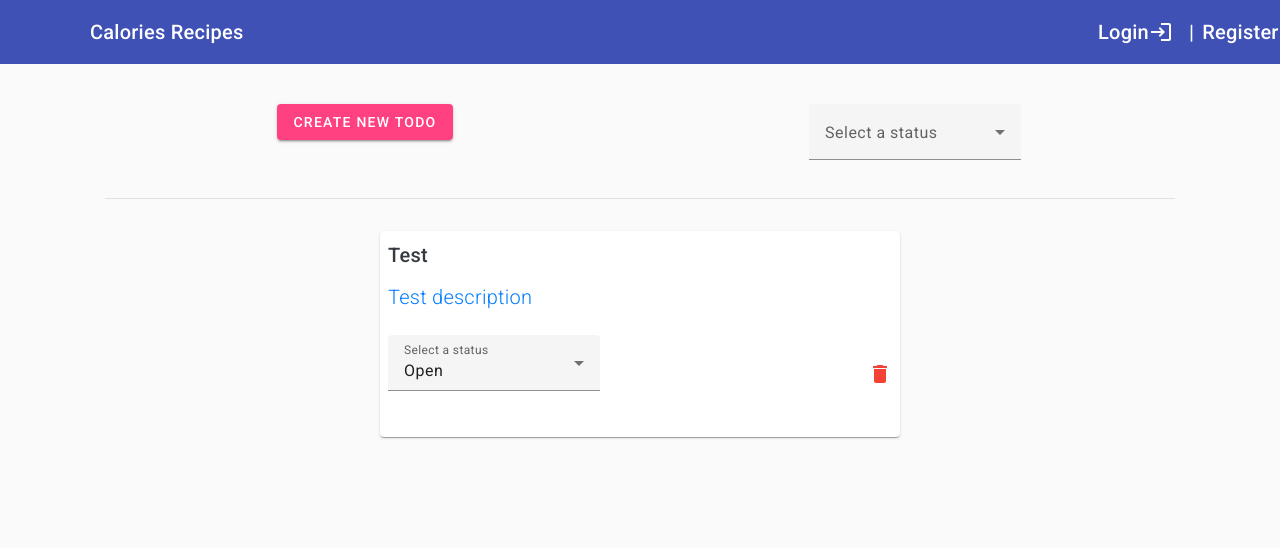
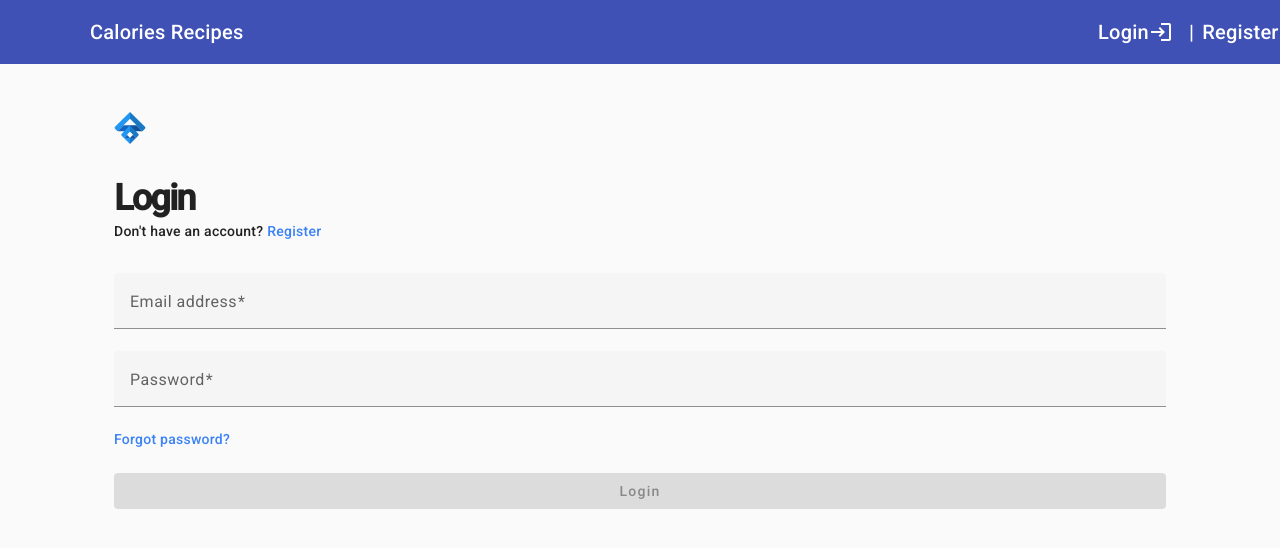
Before and after one commit to Alvarogranillo61/proyecto-graduacion-frontend, an Angular app: page / in a window 1280 px wide. Shown: the top 548 px of the page. Built offline with nearby package versions, Linux system fonts and the light colour scheme.

Commit message:
FUNCIONA

```diff
--- a/src/app/app-routing.module.ts
+++ b/src/app/app-routing.module.ts
@@ -11,8 +11,8 @@ import { FavoritesComponent } from './favorites/favorites.component';
 import { SidebarComponent } from './sidebar/sidebar.component';
 
 const routes: Routes = [
-  { path: '', component: HomeComponent },
-  { path: 'login', component: LoginComponent },
+  { path: 'home', component: HomeComponent },
+  { path: '', component: LoginComponent },
   { path: 'register', component: RegisterComponent },
   { path: 'recipes', component: RecipesComponent },
   { path: 'breakfast', component: BreakfastComponent },
--- a/src/app/breakfast/breakfast.component.html
+++ b/src/app/breakfast/breakfast.component.html
@@ -25,6 +25,16 @@
     <td mat-cell *matCellDef="let element">{{element.calories}}</td>
   </ng-container>
 
+  <!-- Favorite Column -->
+  <ng-container matColumnDef="favorite">
+    <th mat-header-cell *matHeaderCellDef>Favorite</th>
+    <td mat-cell *matCellDef="let element">
+      <button mat-icon-button color="warn" (click)="toggleFavorite(element.id)">
+        <mat-icon>{{ element.favorite ? 'star' : 'star_border' }}</mat-icon>
+      </button>
+    </td>
+  </ng-container>
+
   <tr mat-header-row *matHeaderRowDef="displayedColumns"></tr>
   <tr mat-row *matRowDef="let row; columns: displayedColumns;"></tr>
 </table>
--- a/src/app/breakfast/breakfast.component.ts
+++ b/src/app/breakfast/breakfast.component.ts
@@ -4,6 +4,7 @@ import { MatTableModule } from '@angular/material/table';
 import { MatButtonModule } from '@angular/material/button';
 import { MatFormFieldModule } from '@angular/material/form-field';
 import { MatInputModule } from '@angular/material/input';
+import { MatIconModule } from '@angular/material/icon'; // Importa MatIconModule
 import { FormsModule } from '@angular/forms';
 
 @Component({
@@ -11,10 +12,17 @@ import { FormsModule } from '@angular/forms';
   templateUrl: './breakfast.component.html',
   styleUrls: ['./breakfast.component.scss'],
   standalone: true,
-  imports: [MatTableModule, MatButtonModule, MatFormFieldModule, MatInputModule, FormsModule]
+  imports: [
+    MatTableModule,
+    MatButtonModule,
+    MatFormFieldModule,
+    MatInputModule,
+    MatIconModule, // Agrega MatIconModule a las importaciones
+    FormsModule
+  ]
 })
 export class BreakfastComponent {
-  displayedColumns: string[] = ['title', 'description', 'calories'];
+  displayedColumns: string[] = ['title', 'description', 'calories', 'favorite'];
   dataSource: any[] = [];
   calories: number | undefined;
 
@@ -31,4 +39,16 @@ export class BreakfastComponent {
       alert('Please enter a calorie value.');
     }
   }
+
+  toggleFavorite(recipeId: number): void {
+    const recipe = this.dataSource.find(r => r.id === recipeId);
+    if (recipe) {
+      const newFavStatus = recipe.favorite ? 0 : 1;
+      this.apiService.updateFav(recipeId, newFavStatus).subscribe((updatedRecipe: any) => {
+        recipe.favorite = newFavStatus;
+      }, error => {
+        console.error('Error updating favorite status', error);
+      });
+    }
+  }
 }
--- a/src/app/dinner/dinner.component.html
+++ b/src/app/dinner/dinner.component.html
@@ -25,6 +25,16 @@
     <td mat-cell *matCellDef="let element">{{element.calories}}</td>
   </ng-container>
 
+  <!-- Favorite Column -->
+  <ng-container matColumnDef="favorite">
+    <th mat-header-cell *matHeaderCellDef>Favorite</th>
+    <td mat-cell *matCellDef="let element">
+      <button mat-icon-button color="warn" (click)="toggleFavorite(element.id)">
+        <mat-icon>{{ element.favorite ? 'star' : 'star_border' }}</mat-icon>
+      </button>
+    </td>
+  </ng-container>
+
   <tr mat-header-row *matHeaderRowDef="displayedColumns"></tr>
   <tr mat-row *matRowDef="let row; columns: displayedColumns;"></tr>
 </table>
--- a/src/app/dinner/dinner.component.ts
+++ b/src/app/dinner/dinner.component.ts
@@ -4,6 +4,7 @@ import { MatTableModule } from '@angular/material/table';
 import { MatButtonModule } from '@angular/material/button';
 import { MatFormFieldModule } from '@angular/material/form-field';
 import { MatInputModule } from '@angular/material/input';
+import { MatIconModule } from '@angular/material/icon'; // Importa MatIconModule
 import { FormsModule } from '@angular/forms';
 
 @Component({
@@ -11,10 +12,17 @@ import { FormsModule } from '@angular/forms';
   templateUrl: './dinner.component.html',
   styleUrls: ['./dinner.component.scss'],
   standalone: true,
-  imports: [MatTableModule, MatButtonModule, MatFormFieldModule, MatInputModule, FormsModule]
+  imports: [
+    MatTableModule,
+    MatButtonModule,
+    MatFormFieldModule,
+    MatInputModule,
+    MatIconModule, // Agrega MatIconModule a las importaciones
+    FormsModule
+  ]
 })
 export class DinnerComponent {
-  displayedColumns: string[] = ['title', 'description', 'calories'];
+  displayedColumns: string[] = ['title', 'description', 'calories', 'favorite'];
   dataSource: any[] = [];
   calories: number | undefined;
 
@@ -31,4 +39,16 @@ export class DinnerComponent {
       alert('Please enter a calorie value.');
     }
   }
+
+  toggleFavorite(recipeId: number): void {
+    const recipe = this.dataSource.find(r => r.id === recipeId);
+    if (recipe) {
+      const newFavStatus = recipe.favorite ? 0 : 1;
+      this.apiService.updateFav(recipeId, newFavStatus).subscribe((updatedRecipe: any) => {
+        recipe.favorite = newFavStatus;
+      }, error => {
+        console.error('Error updating favorite status', error);
+      });
+    }
+  }
 }
--- a/src/app/home/home.component.html
+++ b/src/app/home/home.component.html
@@ -1,49 +1,43 @@
 <div class="container py-4">
   <div class="row text-center">
-    <div class="col-6">
-      <button mat-raised-button color="accent" (click)="openDialog()">CREATE NEW TODO</button>
-    </div>
-    <div class="col-6">
-      <mat-form-field>
-        <mat-label>Select a status</mat-label>
-        <mat-select (selectionChange)="filterChanged($event)">
-          <mat-option>All</mat-option>
-          <mat-option value="DONE">Completed</mat-option>
-          <mat-option value="IN_PROGRESS">In Progress</mat-option>
-          <mat-option value="OPEN">Open</mat-option>
-        </mat-select>
-      </mat-form-field>
+    <div class="col-12">
+      <h2>Create New Recipe</h2>
+      <form (ngSubmit)="createRecipe()" #recipeForm="ngForm" class="recipe-form">
+        <mat-form-field class="full-width">
+          <input matInput placeholder="Title" name="title" [(ngModel)]="newRecipe.title" required>
+        </mat-form-field>
+        <mat-form-field class="full-width">
+          <textarea matInput placeholder="Description" name="description" [(ngModel)]="newRecipe.description" required></textarea>
+        </mat-form-field>
+        <mat-form-field class="full-width">
+          <input matInput type="number" placeholder="Calories" name="calories" [(ngModel)]="newRecipe.calories" required>
+        </mat-form-field>
+        <mat-form-field class="full-width">
+          <mat-select placeholder="Meal" name="meal" [(ngModel)]="newRecipe.meal" required>
+            <mat-option value="ALM">Almuerzo</mat-option>
+            <mat-option value="CEN">Cena</mat-option>
+            <mat-option value="DES">Desayuno</mat-option>
+          </mat-select>
+        </mat-form-field>
+        <button mat-raised-button color="accent" type="submit" [disabled]="!recipeForm.form.valid">Create Recipe</button>
+      </form>
     </div>
   </div>
   <hr>
   <div class="row">
     <div class="col-6 offset-3">
-      <ng-container *ngFor="let t of filteredTodos; let i=index">
-        <mat-card class="my-3">
-          <mat-card-title class="p-2 text-dark">{{t.title}}</mat-card-title>
+      <ng-container *ngFor="let r of recipes">
+        <mat-card class="my-3 recipe-card">
+          <mat-card-title class="p-2 text-dark">{{r.title}}</mat-card-title>
           <mat-card-content class="p-2 text-primary d-flex flex-column">
             <div>
-              <p class="lead">{{t.description}}</p>
+              <p class="lead">{{r.description}}</p>
+              <p>Calories: {{r.calories}}</p>
+              <p>Meal: {{r.meal}}</p>
             </div>
-            <div class="d-flex align-items-center my-3">
-              <div>
-                <mat-form-field>
-                  <mat-label>Select a status</mat-label>
-                  <mat-select [(value)]="t.status" (selectionChange)="statusChanged($event, t.id, i)">
-                    <mat-option value="DONE">Completed</mat-option>
-                    <mat-option value="IN_PROGRESS">In Progress</mat-option>
-                    <mat-option value="OPEN">Open</mat-option>
-                  </mat-select>
-                </mat-form-field>
-              </div>
-              <span class="spacer"></span>
-              <mat-icon color="warn" style="cursor:pointer;" (click)="delete(t.id)">delete</mat-icon>
-            </div>
-
           </mat-card-content>
         </mat-card>
       </ng-container>
-
     </div>
   </div>
 </div>
--- a/src/app/home/home.component.scss
+++ b/src/app/home/home.component.scss
@@ -1,12 +1,21 @@
-.page-heading {
-  font-size: 3.5rem;
-  font-family: "! Jamiroquai !", sans-serif;
-  padding-top: 2rem;
-}
-.spacer {
-  flex: 1 1 auto;
+.container {
+  max-width: 800px;
+  margin: 0 auto;
 }
 
-.status-text {
-  font-size: .8rem;
+.recipe-form {
+  display: flex;
+  flex-direction: column;
+  gap: 16px;
+  margin-bottom: 32px;
 }
+
+.full-width {
+  width: 100%;
+}
+
+.recipe-card {
+  margin-bottom: 20px;
+  padding: 16px;
+  box-shadow: 0 4px 8px rgba(0, 0, 0, 0.1);
+}
--- a/src/app/home/home.component.ts
+++ b/src/app/home/home.component.ts
@@ -1,8 +1,5 @@
 import { Component, OnInit } from '@angular/core';
-import { MatDialog } from '@angular/material/dialog';
-import { MatSelectChange } from '@angular/material/select';
 import { ApiService } from '../services/api.service';
-import { RecipesComponent } from '../recipes/recipes.component';
 
 @Component({
   selector: 'app-home',
@@ -10,64 +7,43 @@ import { RecipesComponent } from '../recipes/recipes.component';
   styleUrls: ['./home.component.scss']
 })
 export class HomeComponent implements OnInit {
-  todos: any = [];
-  filteredTodos: any[] = [{ title: 'Test', description: 'Test description', status: 'OPEN' }];
+  recipes: any = [];
+  newRecipe = {
+    title: '',
+    description: '',
+    calories: 0,
+    meal: ''
+  };
 
-  constructor(private apiService: ApiService,
-              private dialog: MatDialog) {
+  constructor(private apiService: ApiService) {}
+
+  ngOnInit(): void {
+    // Si deseas obtener todas las recetas al iniciar, descomenta la siguiente línea
+    // this.loadAllRecipes();
   }
 
-  ngOnInit(): void {
-    /* this.apiService.getAllTodos().subscribe((todos) => {
-       this.todos = todos;
-       this.filteredTodos = this.todos;
-     })*/
-  }
+  // Método opcional para cargar todas las recetas al iniciar
+  /*loadAllRecipes(): void {
+    this.apiService.getAllRecipes().subscribe((recipes) => {
+      this.recipes = recipes;
+    });
+  }*/
 
-  filterChanged(ev: MatSelectChange): void {
-    const value = ev.value;
-    this.filteredTodos = this.todos;
-    if (value) {
-      this.filteredTodos = this.filteredTodos.filter(t => t.status === value);
-      console.log(this.filteredTodos);
-    } else {
-      this.filteredTodos = this.todos;
-    }
-  }
-
-  openDialog(): void {
-    const dialogRef = this.dialog.open(RecipesComponent, {
-      width: '500px',
-      hasBackdrop: true,
-      role: 'dialog',
-      height: '500px'
-    });
-
-    dialogRef.afterClosed().subscribe(data => {
-      /*this.apiService.createTodo(data.title, data.description).subscribe((result: any) => {
-        console.log(result);
-        this.todos.push(result);
-        this.filteredTodos = this.todos;
-      })*/
+  createRecipe(): void {
+    this.apiService.createRecipe(
+      this.newRecipe.title,
+      this.newRecipe.description,
+      this.newRecipe.calories,
+      this.newRecipe.meal
+    ).subscribe((result: any) => {
+      console.log(result);
+      this.recipes.push(result);
+      this.newRecipe = {
+        title: '',
+        description: '',
+        calories: 0,
+        meal: ''
+      };
     });
   }
-
-  statusChanged(ev: MatSelectChange, todoId: number, index: number): void {
-    const value = ev.value;
-    /*this.apiService.updateStatus(value, taskId).subscribe(todo => {
-      this.todos[index] = todo;
-      this.filteredTodos = this.todos;
-    });*/
-  }
-
-  delete(id: number): void {
-    if (confirm('Do you want to remove the Todo?')) {
-      /*this.apiService.deleteTodo(id).subscribe(res => {
-        if (res.success) {
-          this.todos = this.todos.filter((t: any) => t.id !== id);
-          this.filteredTodos = this.todos;
-        }
-      });*/
-    }
-  }
 }
--- a/src/app/login/login.component.ts
+++ b/src/app/login/login.component.ts
@@ -24,7 +24,7 @@ export class LoginComponent implements OnInit {
   ngOnInit(): void {
     this.apiService.jwtUserToken.subscribe(token => {
       if (token) {
-        this.router.navigateByUrl('/login').then();
+        this.router.navigateByUrl('/home').then();
       }
     });
   }
--- a/src/app/lunch/lunch.component.html
+++ b/src/app/lunch/lunch.component.html
@@ -25,6 +25,16 @@
     <td mat-cell *matCellDef="let element">{{element.calories}}</td>
   </ng-container>
 
+  <!-- Favorite Column -->
+  <ng-container matColumnDef="favorite">
+    <th mat-header-cell *matHeaderCellDef>Favorite</th>
+    <td mat-cell *matCellDef="let element">
+      <button mat-icon-button color="warn" (click)="toggleFavorite(element.id)">
+        <mat-icon>{{ element.favorite ? 'star' : 'star_border' }}</mat-icon>
+      </button>
+    </td>
+  </ng-container>
+
   <tr mat-header-row *matHeaderRowDef="displayedColumns"></tr>
   <tr mat-row *matRowDef="let row; columns: displayedColumns;"></tr>
 </table>
--- a/src/app/lunch/lunch.component.ts
+++ b/src/app/lunch/lunch.component.ts
@@ -4,6 +4,7 @@ import { MatTableModule } from '@angular/material/table';
 import { MatButtonModule } from '@angular/material/button';
 import { MatFormFieldModule } from '@angular/material/form-field';
 import { MatInputModule } from '@angular/material/input';
+import { MatIconModule } from '@angular/material/icon'; // Importa MatIconModule
 import { FormsModule } from '@angular/forms';
 
 @Component({
@@ -11,10 +12,17 @@ import { FormsModule } from '@angular/forms';
   templateUrl: './lunch.component.html',
   styleUrls: ['./lunch.component.scss'],
   standalone: true,
-  imports: [MatTableModule, MatButtonModule, MatFormFieldModule, MatInputModule, FormsModule]
+  imports: [
+    MatTableModule,
+    MatButtonModule,
+    MatFormFieldModule,
+    MatInputModule,
+    MatIconModule, // Agrega MatIconModule a las importaciones
+    FormsModule
+  ]
 })
 export class LunchComponent {
-  displayedColumns: string[] = ['title', 'description', 'calories'];
+  displayedColumns: string[] = ['title', 'description', 'calories', 'favorite'];
   dataSource: any[] = [];
   calories: number | undefined;
 
@@ -31,4 +39,16 @@ export class LunchComponent {
       alert('Please enter a calorie value.');
     }
   }
+
+  toggleFavorite(recipeId: number): void {
+    const recipe = this.dataSource.find(r => r.id === recipeId);
+    if (recipe) {
+      const newFavStatus = recipe.favorite ? 0 : 1;
+      this.apiService.updateFav(recipeId, newFavStatus).subscribe((updatedRecipe: any) => {
+        recipe.favorite = newFavStatus;
+      }, error => {
+        console.error('Error updating favorite status', error);
+      });
+    }
+  }
 }
--- a/src/app/services/api.service.ts
+++ b/src/app/services/api.service.ts
@@ -118,4 +118,5 @@ export class ApiService {
       }
     });
   }
+
 }
```
